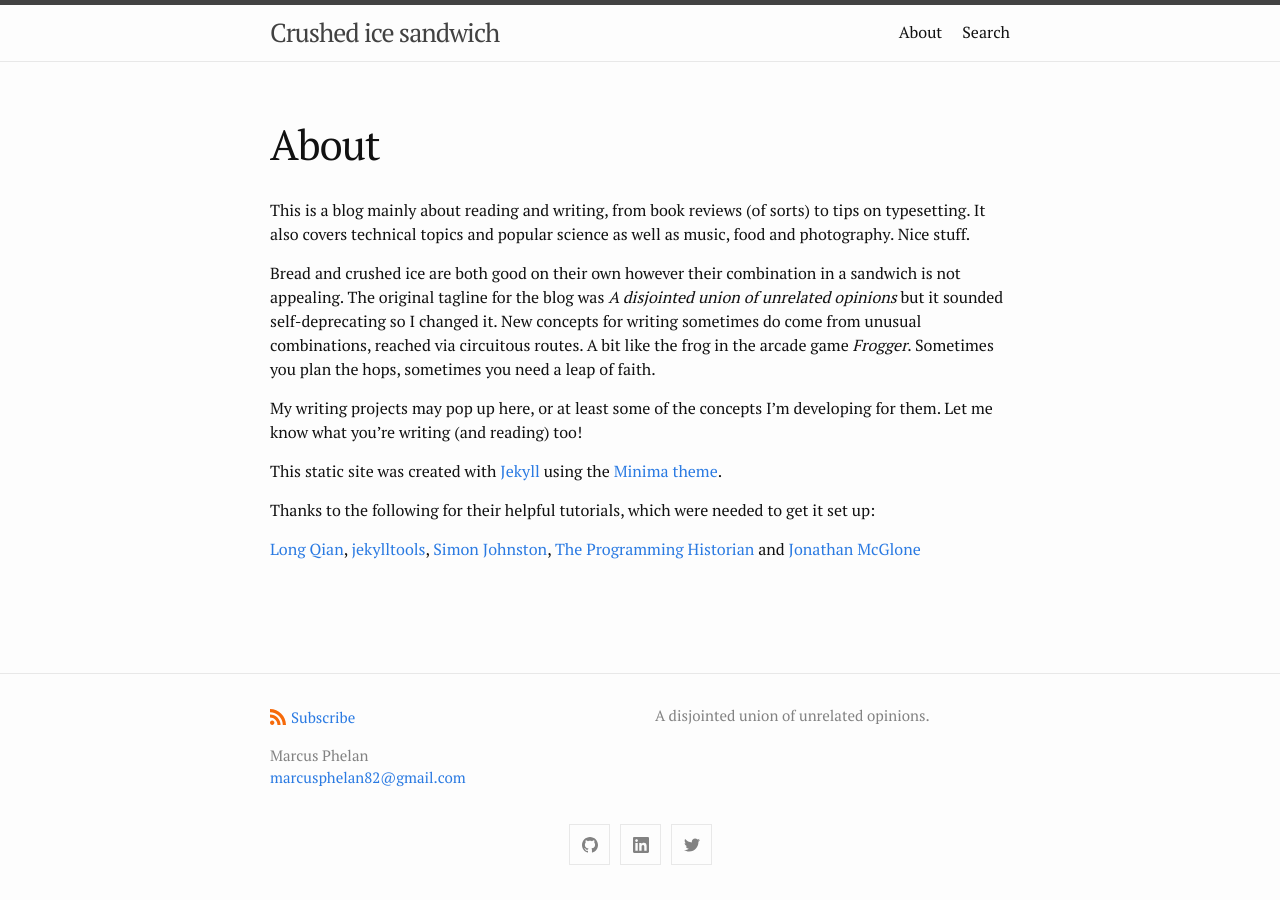
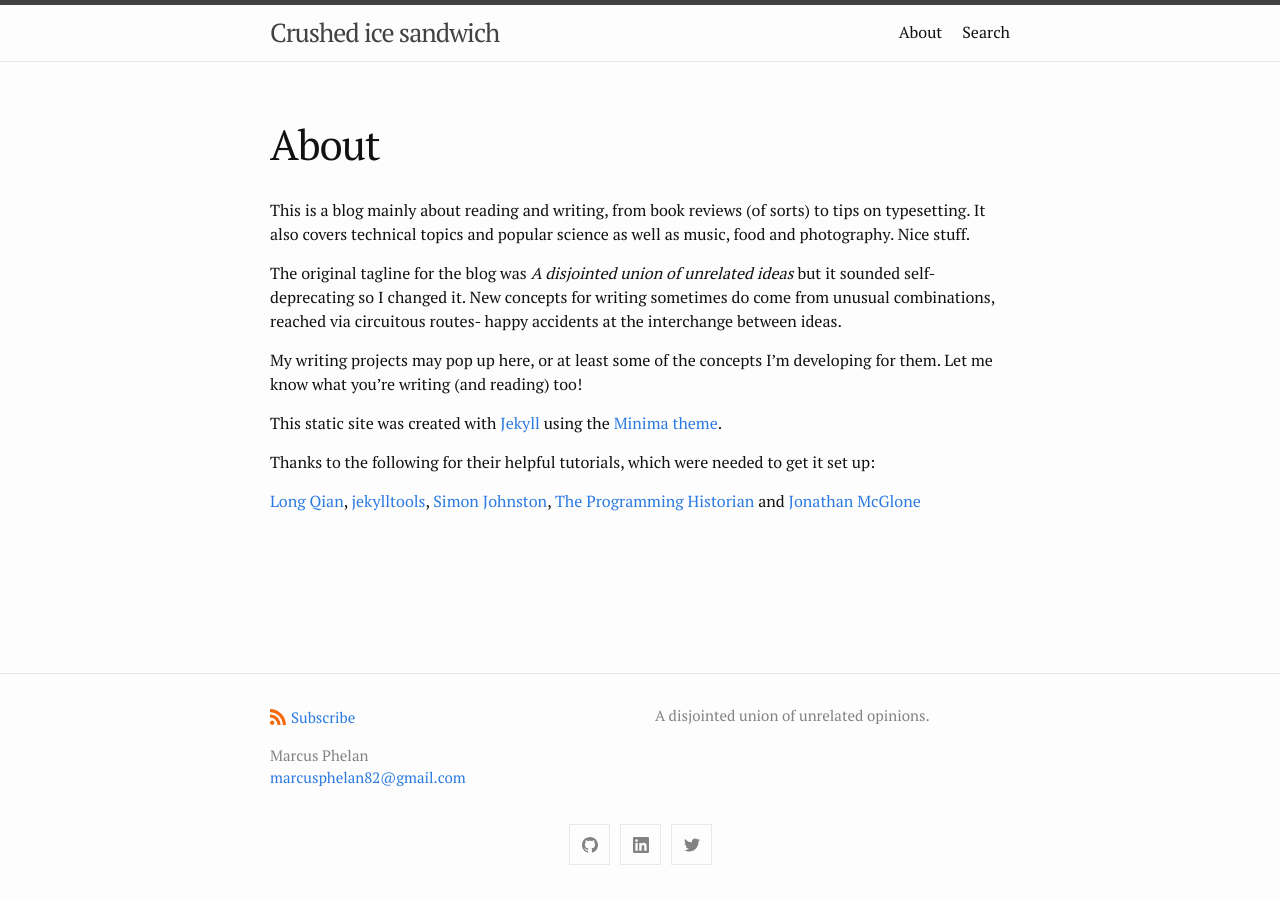
Before and after one commit to marcusphelan/marcusphelan.github.io, a Jekyll site: the page built from about.md, in a window 1280 px wide. Built offline with Jekyll 4.4.1, drawn with Linux system fonts in a browser that asks for light colours; nearby versions of some CDN libraries.

Commit message:
Update about.md

```diff
--- a/about.md
+++ b/about.md
@@ -7,7 +7,7 @@ tipue_search_active: true
 
 This is a blog mainly about reading and writing, from book reviews (of sorts) to tips on typesetting. It also covers technical topics and popular science as well as music, food and photography. Nice stuff.
 
-Bread and crushed ice are both good on their own however their combination in a sandwich is not appealing. The original tagline for the blog was _A disjointed union of unrelated opinions_ but it sounded self-deprecating so I changed it. New concepts for writing sometimes do come from unusual combinations, reached via circuitous routes. A bit like the frog in the arcade game _Frogger_. Sometimes you plan the hops, sometimes you need a leap of faith.
+The original tagline for the blog was _A disjointed union of unrelated ideas_ but it sounded self-deprecating so I changed it. New concepts for writing sometimes do come from unusual combinations, reached via circuitous routes- happy accidents at the interchange between ideas.
 
 My writing projects may pop up here, or at least some of the concepts I'm developing for them. Let me know what you're writing (and reading) too!
 
```
